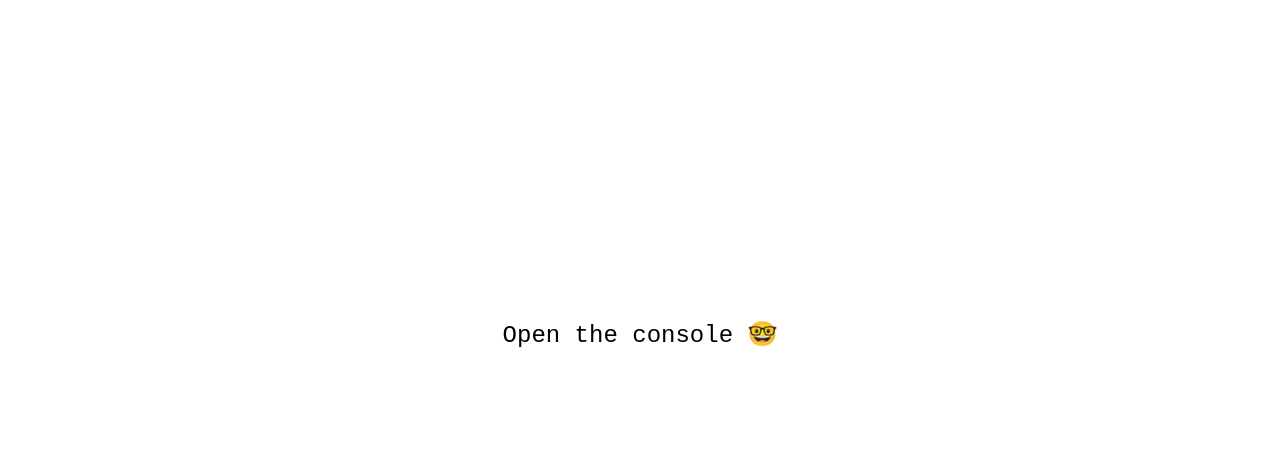
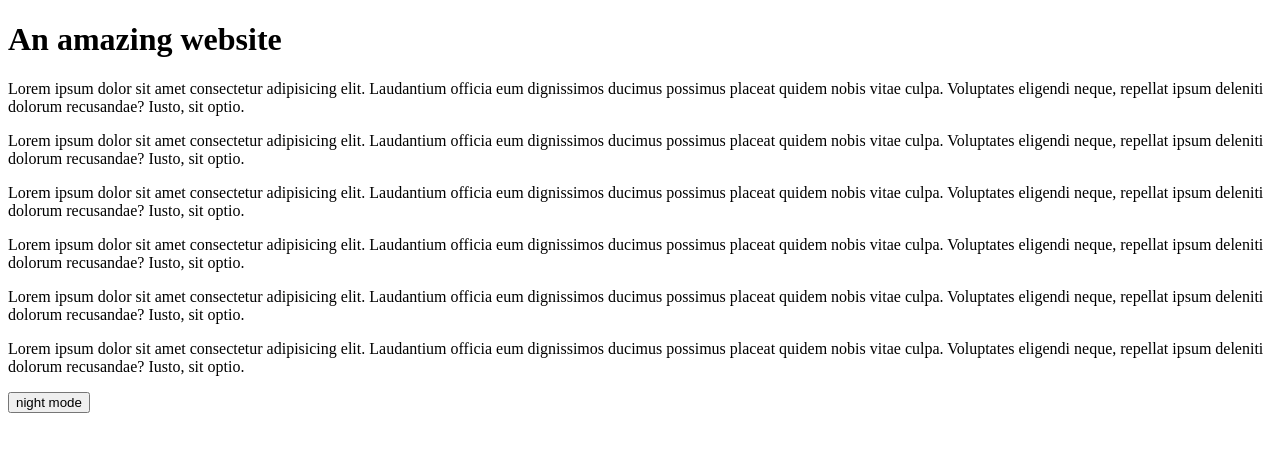
Before and after one commit to andrerferrer/night-mode-738, a website built with webpack: page index.html in a window 1280 px wide. Built offline with nearby package versions, Linux system fonts and the light colour scheme.

Commit message:
Update index html

```diff
--- a/index.html
+++ b/index.html
@@ -5,12 +5,26 @@
     <title>Playground - JavaScript 101</title>
   </head>
   <body>
-    <p style="margin-top: 40vh; text-align: center; font: normal 24px monospace;">
-      Open the console 🤓
-    </p>
+    <!-- Add some HTML in here -->
+    <h1>An amazing website</h1>
 
-    <!-- Add some HTML in here -->
+    <div>
+      <p>Lorem ipsum dolor sit amet consectetur adipisicing elit. Laudantium officia eum dignissimos ducimus possimus placeat quidem nobis vitae culpa. Voluptates eligendi neque, repellat ipsum deleniti dolorum recusandae? Iusto, sit optio.</p>
+      <p>Lorem ipsum dolor sit amet consectetur adipisicing elit. Laudantium officia eum dignissimos ducimus possimus placeat quidem nobis vitae culpa. Voluptates eligendi neque, repellat ipsum deleniti dolorum recusandae? Iusto, sit optio.</p>
+      <p>Lorem ipsum dolor sit amet consectetur adipisicing elit. Laudantium officia eum dignissimos ducimus possimus placeat quidem nobis vitae culpa. Voluptates eligendi neque, repellat ipsum deleniti dolorum recusandae? Iusto, sit optio.</p>
+      <p>Lorem ipsum dolor sit amet consectetur adipisicing elit. Laudantium officia eum dignissimos ducimus possimus placeat quidem nobis vitae culpa. Voluptates eligendi neque, repellat ipsum deleniti dolorum recusandae? Iusto, sit optio.</p>
+      <p>Lorem ipsum dolor sit amet consectetur adipisicing elit. Laudantium officia eum dignissimos ducimus possimus placeat quidem nobis vitae culpa. Voluptates eligendi neque, repellat ipsum deleniti dolorum recusandae? Iusto, sit optio.</p>
+      <p>Lorem ipsum dolor sit amet consectetur adipisicing elit. Laudantium officia eum dignissimos ducimus possimus placeat quidem nobis vitae culpa. Voluptates eligendi neque, repellat ipsum deleniti dolorum recusandae? Iusto, sit optio.</p>
+      <button>night mode</button>
+    </div>
 
     <script src="main.js"></script>
   </body>
 </html>
+
+<style>
+  .dark {
+    background-color: black;
+    color: white;
+  }
+</style>
```
